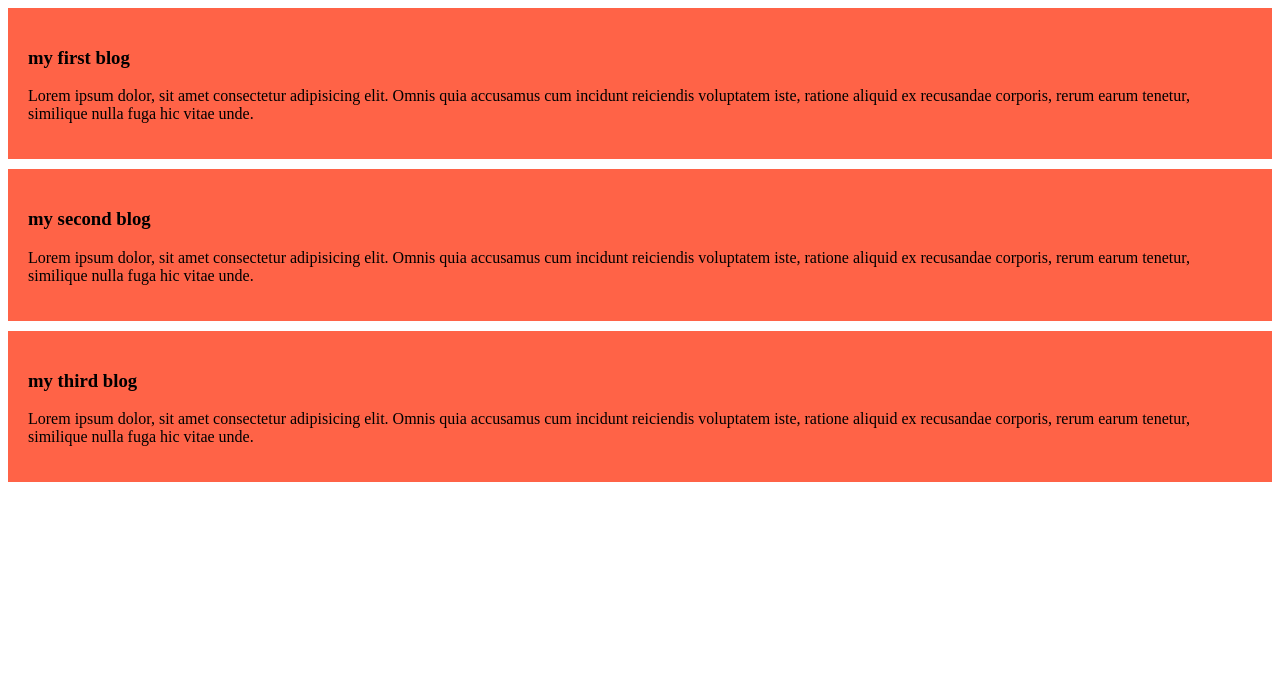
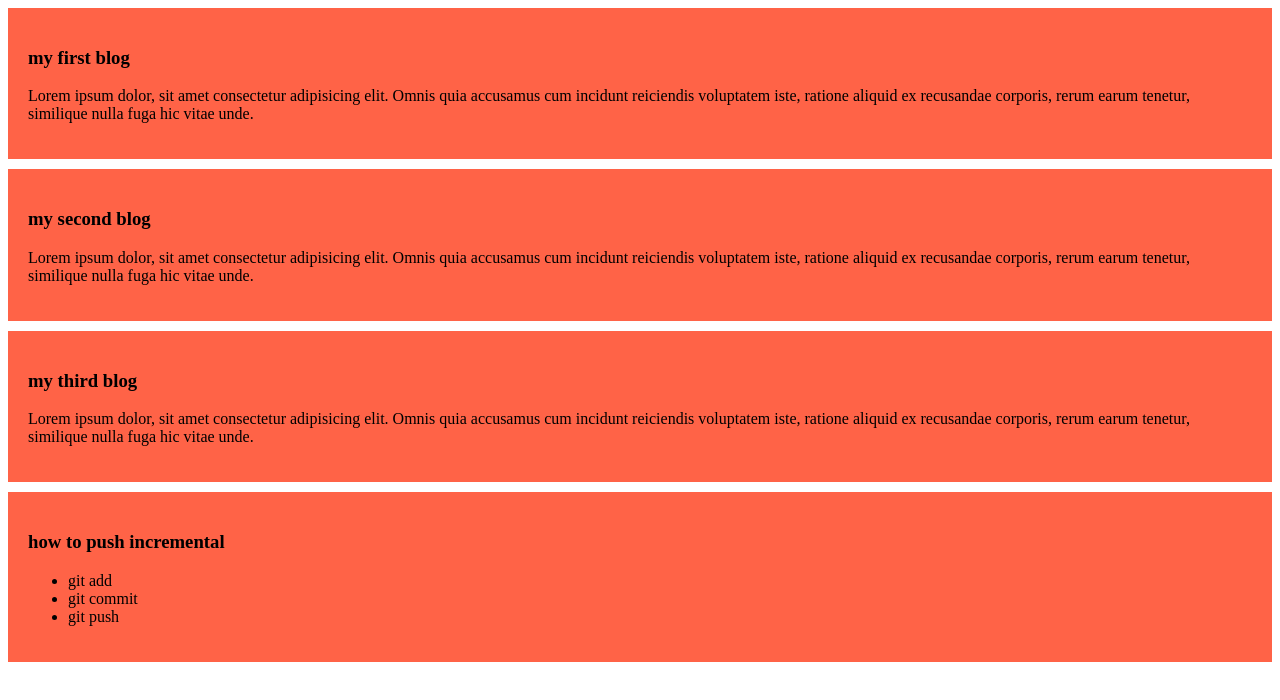
Before and after one commit to Musfiq28/my-simple-websit, a plain HTML site: page index.html in a window 1280 px wide. Drawn offline with Linux system fonts and the light colour scheme.

Commit message:
added the list item

```diff
--- a/index.html
+++ b/index.html
@@ -20,5 +20,13 @@
         <h3>my third blog</h3>
         <p>Lorem ipsum dolor, sit amet consectetur adipisicing elit. Omnis quia accusamus cum incidunt reiciendis voluptatem iste, ratione aliquid ex recusandae corporis, rerum earum tenetur, similique nulla fuga hic vitae unde.</p>
     </div>
-    </html>
+    <div>
+        <h3>how to push incremental</h3>
+        <ul>
+            <li>git add</li>
+            <li>git commit</li>
+            <li>git push</li>
+        </ul>
+    </div>
+</html>
 </body>
```
